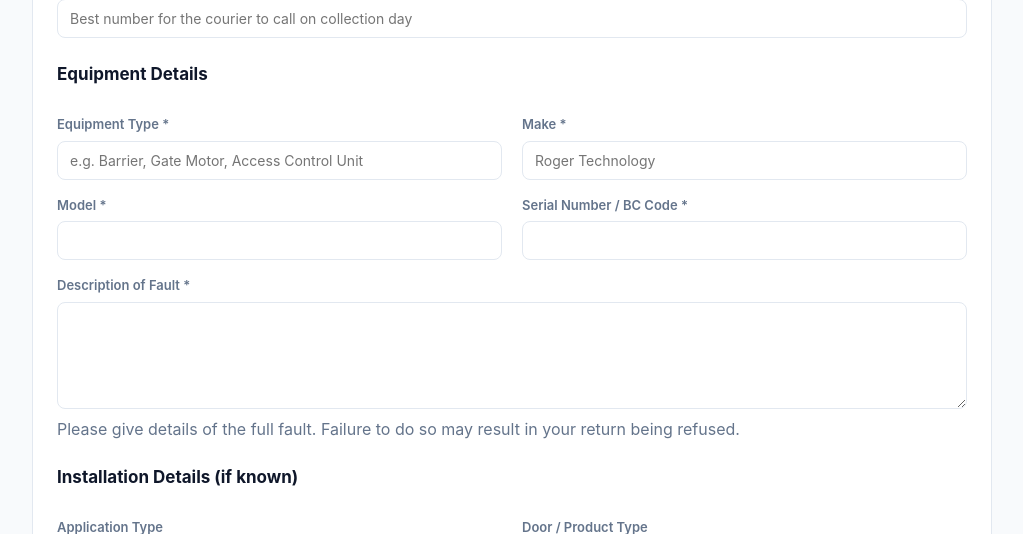
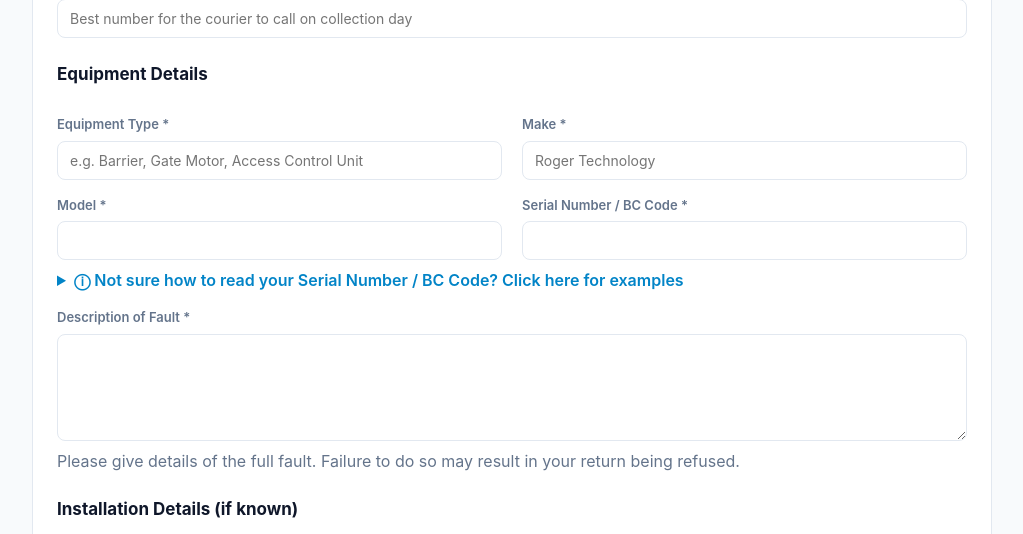
Before and after one commit to markjones728-png/Returns, a Node project: template views/submit.ejs in a window 1280 px wide. Shown: the part 745-1279 px from the top of the page, without its empty margins (128-1151 px from the left). Run offline with Node 20 templates, Linux system fonts and the light colour scheme; the template is opened without the code that fills it, so the values that code supplies are empty.

Commit message:
Update submit.ejs

```diff
--- a/views/submit.ejs
+++ b/views/submit.ejs
@@ -52,6 +52,19 @@
     <label>Serial Number / BC Code *
     <input type="text" name="serial_number" value="<%= old.serial_number || '' %>" required />
   </label>
+  <details class="full" style="margin:-8px 0 0;">
+    <summary style="cursor:pointer;color:#0284c7;">&#9432; Not sure how to read your Serial Number / BC Code? Click here for examples</summary>
+    <div style="margin-top:10px;">
+      <p class="muted">Example of where to find the label on your product:</p>
+      <img src="/images/bc-code-label-example.png" alt="Example of the Roger Technology label on a product, showing where the LOTTO/BC code is printed" style="max-width:100%;height:auto;margin-bottom:16px;" />
+
+      <p class="muted">How to read the code - products made from 2022 onwards:</p>
+      <img src="/images/bc-code-guide-from-2022.png" alt="Guide to reading the LOTTO/BC code format used on products made from 2022 onwards" style="max-width:100%;height:auto;margin-bottom:16px;" />
+
+      <p class="muted">How to read the code - products made up to 31/12/2021:</p>
+      <img src="/images/bc-code-guide-until-2021.png" alt="Guide to reading the LOTTO/BC code format used on products made up to 31 December 2021" style="max-width:100%;height:auto;" />
+    </div>
+  </details>
   <label class="full">Description of Fault *
     <textarea name="fault_description" rows="5" required><%= old.fault_description || '' %></textarea>
   </label>
```
